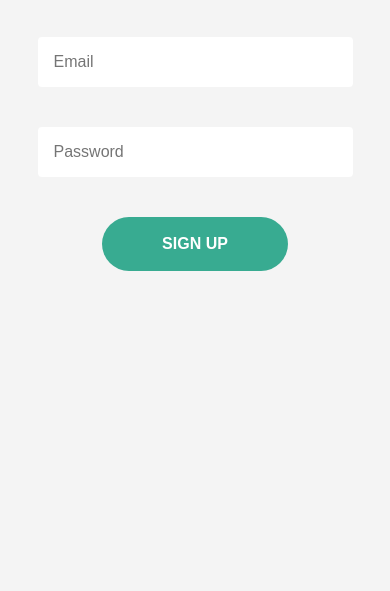
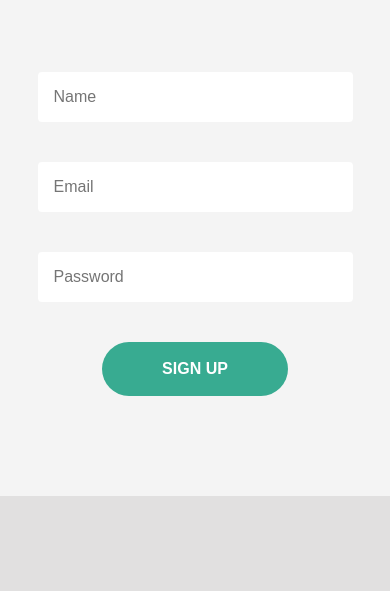
Before and after one commit to Anjan012/Project-Ecommerce-website, a plain HTML site: page login.html in a window 390 px wide. Shown: the part 432-1023 px from the top of the page. After the commit the page ends 928 px from the top, so only its background shows below. Drawn offline with Linux system fonts and the light colour scheme; a web font is replaced by a local one.

Commit message:
login section made

```diff
--- a/css/style_login.css
+++ b/css/style_login.css
@@ -121,7 +121,7 @@ body{
         height: 100%;
         padding-left: 20px;
         padding-right: 20px;
-        padding-bottom: 300px;
+        padding-bottom: 80px;
         padding-top: 20px ;
     }
 
--- a/login.html
+++ b/login.html
@@ -10,7 +10,7 @@
 
     <section id="form">
         <div class="box1"></div>
-        <div class="box2">vds
+        <div class="box2">
             <h2>Create Account</h2>
             <div class="social_login">
                 <a href=""><i class="fa-brands fa-facebook-f"></i></a>
```
